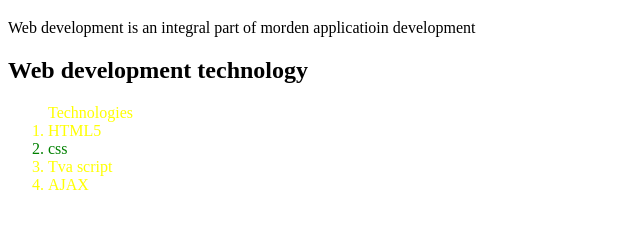
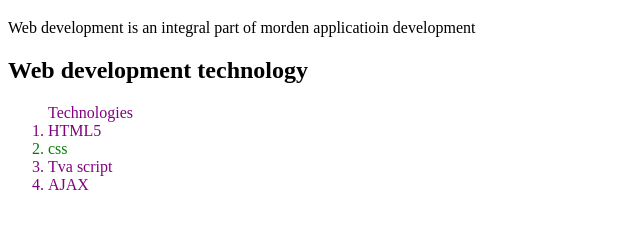
Before and after one commit to Bida24-015/WMD, a plain HTML site: page index.html in a window 1280 px wide. Shown: the part 61-290 px from the top of the page, without its empty margins (0-640 px from the left). Drawn offline with Linux system fonts and the light colour scheme.

Commit message:
Update index.html

```diff
--- a/index.html
+++ b/index.html
@@ -5,13 +5,13 @@
   <meta charset="utf-8"/>
   <style>
    hi{color:blue;
-      text -transform:uppercase;
+      text-transform:uppercase;
       fontsize:48px;
      }
     p{text align:center;
       color red;
      }
-   #oltech{color:yellow;}
+   #oltech{color:purple;}
    ol{list-type:a;}
    ol>li:nth-child(2){color:green;}
   </style>
```
